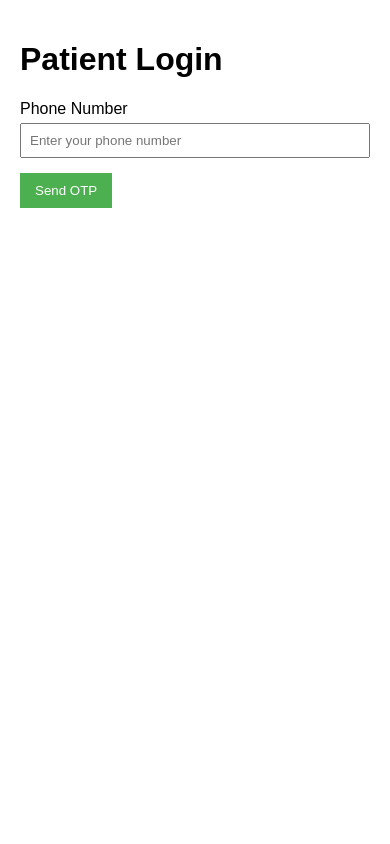
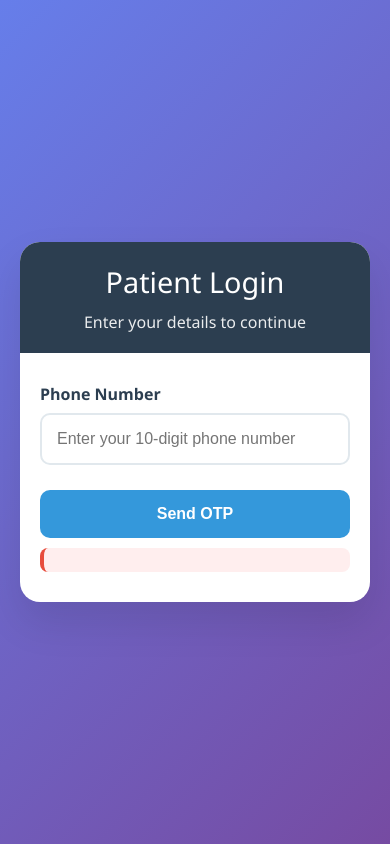
Before and after one commit to chhavi876/Hospital-Queue-Management-System, a Django app: page /login/ in a window 390 px wide. Run offline with Django 5.2, Linux system fonts and the light colour scheme.

Commit message:
Update patient_login.html

```diff
--- a/queue_app/templates/patient_login.html
+++ b/queue_app/templates/patient_login.html
@@ -1,41 +1,192 @@
-<!-- patient_login.html -->
 <!DOCTYPE html>
-<html>
+<html lang="en">
 <head>
-    <title>Patient Login</title>
+    <meta charset="UTF-8">
+    <meta name="viewport" content="width=device-width, initial-scale=1.0">
+    <title>Patient Login - Queue System</title>
     <style>
-        body { font-family: Arial, sans-serif; max-width: 500px; margin: 0 auto; padding: 20px; }
-        .form-group { margin-bottom: 15px; }
-        label { display: block; margin-bottom: 5px; }
-        input { width: 100%; padding: 8px; box-sizing: border-box; }
-        button { background: #4CAF50; color: white; border: none; padding: 10px 15px; cursor: pointer; }
-        .error { color: red; }
-        #otp-section { display: none; }
+        :root {
+            --primary: #3498db;
+            --secondary: #2c3e50;
+            --success: #2ecc71;
+            --warning: #f39c12;
+            --danger: #e74c3c;
+            --light: #ecf0f1;
+            --dark: #2c3e50;
+        }
+
+        * {
+            margin: 0;
+            padding: 0;
+            box-sizing: border-box;
+        }
+
+        body {
+            font-family: 'Segoe UI', Tahoma, Geneva, Verdana, sans-serif;
+            background: linear-gradient(135deg, #667eea 0%, #764ba2 100%);
+            min-height: 100vh;
+            display: flex;
+            align-items: center;
+            justify-content: center;
+            padding: 20px;
+        }
+
+        .login-container {
+            background: white;
+            border-radius: 20px;
+            box-shadow: 0 20px 40px rgba(0,0,0,0.1);
+            width: 100%;
+            max-width: 450px;
+            overflow: hidden;
+        }
+
+        .login-header {
+            background: var(--secondary);
+            color: white;
+            padding: 30px;
+            text-align: center;
+        }
+
+        .login-header h1 {
+            font-size: 2.2em;
+            font-weight: 300;
+            margin-bottom: 10px;
+        }
+
+        .login-header p {
+            opacity: 0.9;
+        }
+
+        .login-form {
+            padding: 40px;
+        }
+
+        .form-group {
+            margin-bottom: 25px;
+        }
+
+        .form-group label {
+            display: block;
+            margin-bottom: 8px;
+            font-weight: 600;
+            color: var(--dark);
+        }
+
+        .form-group input {
+            width: 100%;
+            padding: 15px;
+            border: 2px solid #e1e8ed;
+            border-radius: 10px;
+            font-size: 16px;
+            transition: all 0.3s ease;
+        }
+
+        .form-group input:focus {
+            outline: none;
+            border-color: var(--primary);
+            box-shadow: 0 0 0 3px rgba(52, 152, 219, 0.1);
+        }
+
+        .btn {
+            width: 100%;
+            padding: 15px;
+            border: none;
+            border-radius: 10px;
+            font-size: 16px;
+            font-weight: 600;
+            cursor: pointer;
+            transition: all 0.3s ease;
+        }
+
+        .btn-primary {
+            background: var(--primary);
+            color: white;
+        }
+
+        .btn-primary:hover {
+            background: #2980b9;
+            transform: translateY(-2px);
+        }
+
+        .btn-primary:active {
+            transform: translateY(0);
+        }
+
+        .error-message {
+            background: #fee;
+            color: var(--danger);
+            padding: 12px;
+            border-radius: 8px;
+            margin-top: 10px;
+            border-left: 4px solid var(--danger);
+            font-weight: 500;
+        }
+
+        .section {
+            display: block;
+            transition: all 0.3s ease;
+        }
+
+        .hidden {
+            display: none;
+        }
+
+        .otp-timer {
+            text-align: center;
+            margin-top: 15px;
+            color: var(--dark);
+            font-size: 14px;
+        }
+
+        @media (max-width: 480px) {
+            .login-form {
+                padding: 30px 20px;
+            }
+
+            .login-header {
+                padding: 20px;
+            }
+
+            .login-header h1 {
+                font-size: 1.8em;
+            }
+        }
     </style>
 </head>
 <body>
+    <div class="login-container">
+        <div class="login-header">
             <h1>Patient Login</h1>
+            <p>Enter your details to continue</p>
+        </div>
 
-    <div id="phone-section">
+        <div class="login-form">
+            <div id="phone-section" class="section">
                 <div class="form-group">
                     <label for="phone">Phone Number</label>
-            <input type="tel" id="phone" placeholder="Enter your phone number">
+                    <input type="tel" id="phone" placeholder="Enter your 10-digit phone number" maxlength="10">
                 </div>
+
                 <div class="form-group" id="name-group" style="display: none;">
                     <label for="name">Full Name</label>
                     <input type="text" id="name" placeholder="Enter your full name">
                 </div>
-        <button onclick="sendOTP()">Send OTP</button>
-        <p class="error" id="phone-error"></p>
+
+                <button class="btn btn-primary" onclick="sendOTP()">Send OTP</button>
+                <div class="error-message" id="phone-error"></div>
             </div>
 
-    <div id="otp-section">
+            <div id="otp-section" class="section hidden">
                 <div class="form-group">
                     <label for="otp">Enter OTP</label>
-            <input type="text" id="otp" placeholder="Enter 6-digit OTP">
+                    <input type="text" id="otp" placeholder="Enter 6-digit OTP" maxlength="6">
                 </div>
-        <button onclick="verifyOTP()">Verify OTP</button>
-        <p class="error" id="otp-error"></p>
+
+                <button class="btn btn-primary" onclick="verifyOTP()">Verify OTP</button>
+                <div class="error-message" id="otp-error"></div>
+                <div class="otp-timer" id="otp-timer">OTP valid for: 5:00</div>
+            </div>
+        </div>
     </div>
 
     <script>
@@ -70,8 +221,9 @@ function sendOTP() {
                     document.getElementById('phone-error').textContent = data.message;
                 }
                 else if (data.status === 'success') {
-            document.getElementById('phone-section').style.display = 'none';
-            document.getElementById('otp-section').style.display = 'block';
+                    document.getElementById('phone-section').classList.add('hidden');
+                    document.getElementById('otp-section').classList.remove('hidden');
+                    startOTPTimer();
                 }
                 else {
                     document.getElementById('phone-error').textContent = data.message || 'Failed to send OTP';
@@ -83,24 +235,23 @@ function sendOTP() {
             });
         }
 
-// Check if patient exists when phone number is entered
-document.getElementById('phone').addEventListener('blur', function() {
-    const phone = this.value;
-    if (phone.length === 10 && /^\d+$/.test(phone)) {
-        fetch(`/api/check-patient/?phone=${phone}`)
-        .then(response => {
-            if (!response.ok) throw new Error('Network error');
-            return response.json();
-        })
-        .then(data => {
-            document.getElementById('name-group').style.display =
-                data.exists ? 'none' : 'block';
-        })
-        .catch(error => {
-            console.error('Check patient error:', error);
-        });
+        function startOTPTimer() {
+            let timeLeft = 300; // 5 minutes in seconds
+            const timerElement = document.getElementById('otp-timer');
+
+            const timer = setInterval(() => {
+                if (timeLeft <= 0) {
+                    clearInterval(timer);
+                    timerElement.innerHTML = 'OTP expired. <a href="javascript:location.reload()">Request new OTP</a>';
+                    return;
                 }
-});
+
+                const minutes = Math.floor(timeLeft / 60);
+                const seconds = timeLeft % 60;
+                timerElement.textContent = `OTP valid for: ${minutes}:${seconds.toString().padStart(2, '0')}`;
+                timeLeft--;
+            }, 1000);
+        }
 
         function verifyOTP() {
             const phone = document.getElementById('phone').value;
@@ -133,7 +284,7 @@ document.getElementById('phone').addEventListener('blur', function() {
         document.getElementById('phone').addEventListener('blur', function() {
             const phone = this.value;
             if (phone.length === 10) {
-        fetch(`/api/check-patient/?phone=${phone}`)  // Note: Changed endpoint
+                fetch(`/api/check-patient/?phone=${phone}`)
                 .then(response => {
                     if (!response.ok) throw new Error('Network error');
                     return response.json();
```
Lines whose indentation alone changed are shown as unchanged.
